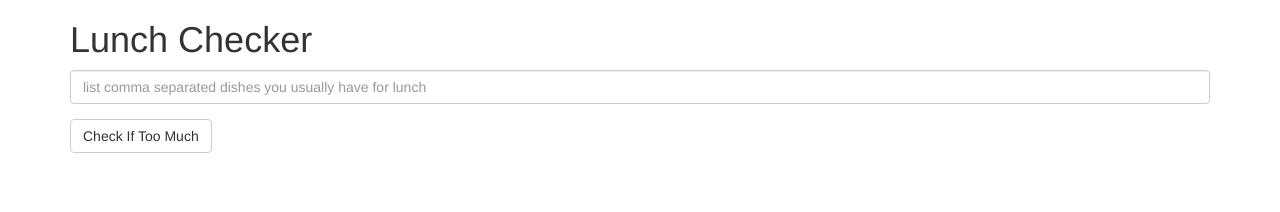
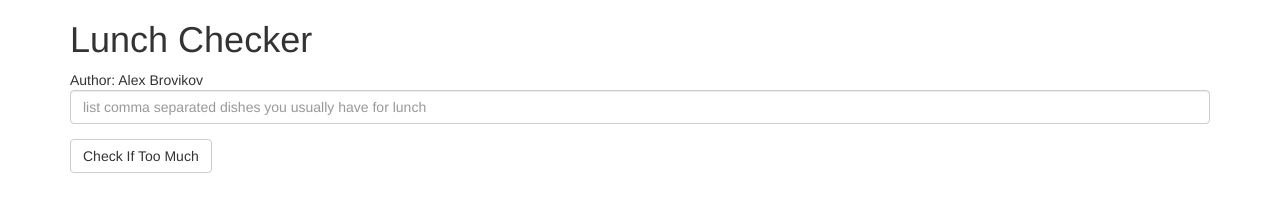
Before and after one commit to brovikov/full-stack-angularjs, a plain HTML site: page assignment1/index.html in a window 1280 px wide. Drawn offline with Linux system fonts and the light colour scheme.

Commit message:
Update author

```diff
--- a/assignment1/index.html
+++ b/assignment1/index.html
@@ -14,7 +14,7 @@
 <body ng-app='helthChecker'>
    <div class="container" ng-controller='CheckerController'>
      <h1>Lunch Checker</h1>
-
+         <div>Author: Alex Brovikov</div>
          <div class="form-group {{formValidator}}">
              <input id="lunch-menu" type="text" ng-model='food'
              placeholder="list comma separated dishes you usually have for lunch"
```
